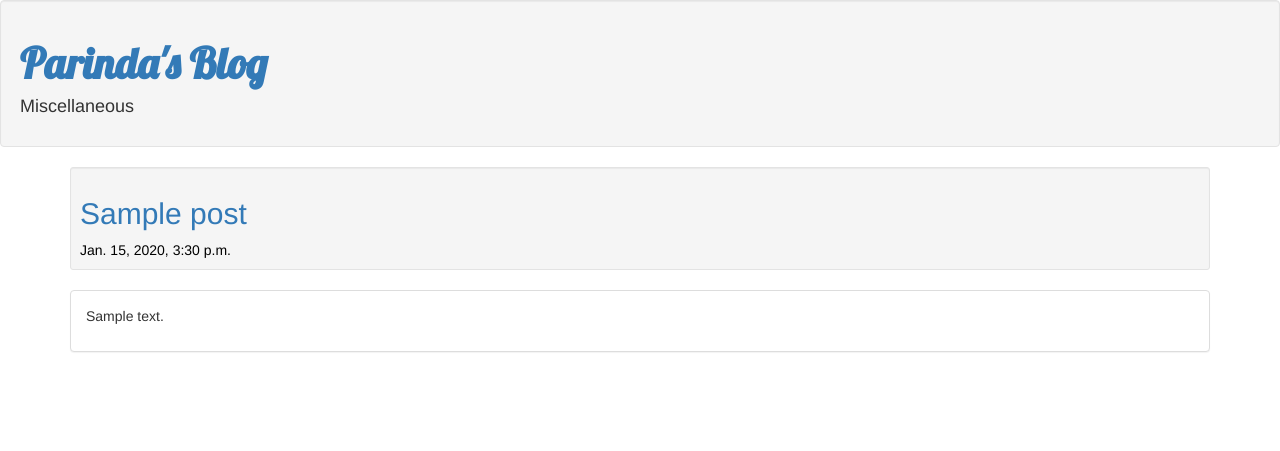
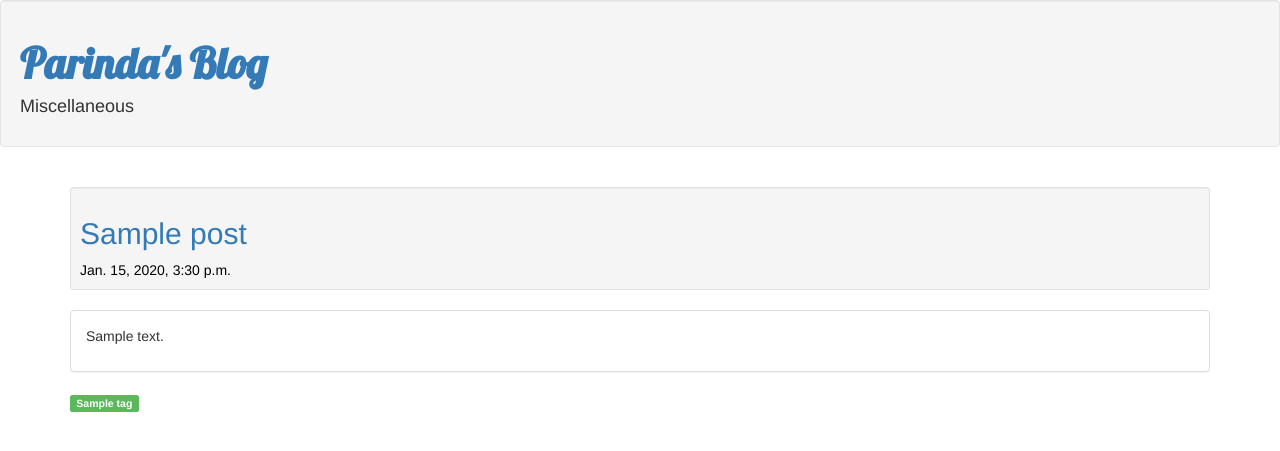
Before and after one commit to parindar/Django-blog, a Django app: page / in a window 1280 px wide. Shown: the top 451 px of the page. Run offline with Django 3.2, Linux system fonts and the light colour scheme; tables that the repository leaves empty hold one stand-in row (values such as "Sample post"); some libraries are stand-ins or nearby versions.

Commit message:
Adding tags to posts

```diff
--- a/blog/admin.py
+++ b/blog/admin.py
@@ -1,4 +1,6 @@
 from django.contrib import admin
 from .models import Post
+from .models import Tag
 
 admin.site.register(Post)
+admin.site.register(Tag)
--- a/blog/models.py
+++ b/blog/models.py
@@ -1,8 +1,11 @@
 from django.db import models
 from django.utils import timezone
+import json
 
 
 class Post(models.Model):
+
+    post_id = models.AutoField(primary_key=True)
     author = models.ForeignKey('auth.User')
     title = models.CharField(max_length=200)
     text = models.TextField()
@@ -17,3 +20,13 @@ class Post(models.Model):
 
     def __str__(self):
         return self.title
+
+
+class Tag(models.Model):
+
+    tag_id = models.AutoField(primary_key=True)
+    name = models.CharField(max_length=200)
+    post = models.ManyToManyField(Post)
+
+    def __str__(self):
+        return self.name
--- a/blog/static/css/blog.css
+++ b/blog/static/css/blog.css
@@ -6,3 +6,7 @@ h1 b a {
 .date {
     color: #000000;
 }
+
+.bottom-space-10 {
+    margin-bottom:10px;
+}
--- a/blog/templates/blog/post_list.html
+++ b/blog/templates/blog/post_list.html
@@ -4,7 +4,7 @@
 {% block content %}
 
 	{% for post in posts %}
-
+	   </br>
 		<div class="well well-sm text-primary"> <h2>{{ post.title }}</h2>
 		<div class= "date"> {{ post.published_date }} </div>
 		</div>
@@ -12,5 +12,15 @@
 	  		<div class="panel-body"><p>{{ post.text|safe|linebreaksbr }}</p></div>
 		</div>
 
+		<div class="bottom-space-10">
+
+		{% for tag in post.tag_set.all %}
+
+			<span class="label label-success">{{tag.name}}</span>
+
+	    {% endfor %}
+
+	    </div>
+
     {% endfor %}
 {% endblock %}
--- a/blog/views.py
+++ b/blog/views.py
@@ -1,6 +1,7 @@
 from django.shortcuts import render
 from django.utils import timezone
 from .models import Post
+from .models import Tag
 
 def post_list(request):
     posts = Post.objects.order_by('published_date')
```
Also changed, not shown: blog/migrations/0002_post_tags.py (added), blog/migrations/0003_auto_20160803_1033.py (added), blog/migrations/0004_auto_20160803_1039.py (added), blog/migrations/0005_auto_20160803_1048.py (added), blog/migrations/0006_auto_20160803_1202.py (added), blog/migrations/0007_auto_20160803_1219.py (added), blog/migrations/0008_auto_20160803_1227.py (added), blog/migrations/0009_auto_20160803_1231.py (added), blog/migrations/0010_remove_tag_post.py (added), blog/migrations/0011_auto_20160803_1243.py (added). Lines whose indentation alone changed are shown as unchanged.
